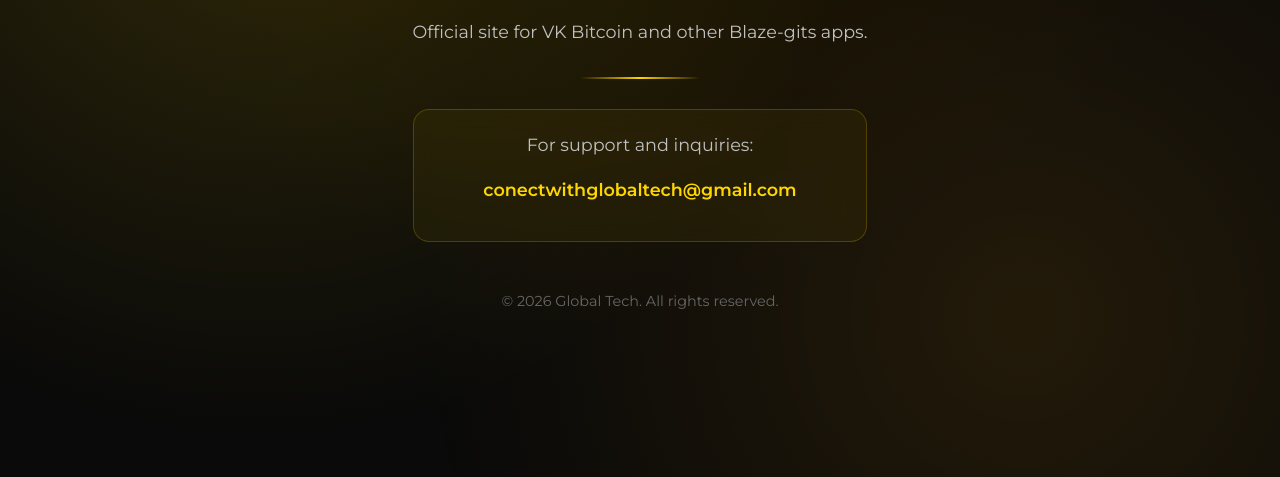
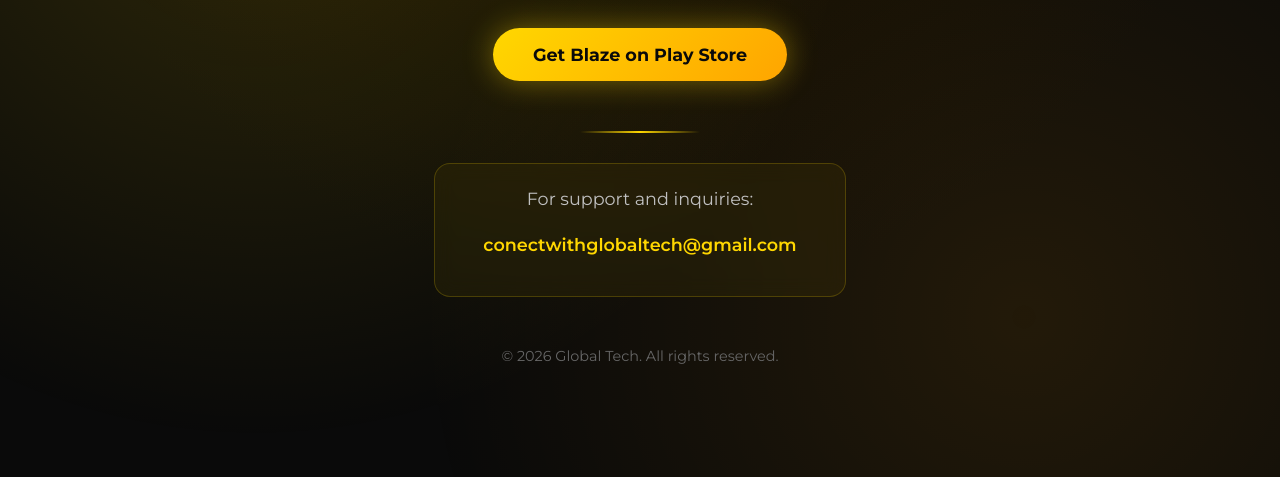
Before and after one commit to Blaze-gits/Blaze-gits.github.io, a plain HTML site: page index.html in a window 1280 px wide. Shown: the part 323-800 px from the top of the page. Drawn offline with Linux system fonts and the light colour scheme.

Commit message:
Update index.html

```diff
--- a/index.html
+++ b/index.html
@@ -3,7 +3,7 @@
 <head>
   <meta charset="UTF-8">
   <meta name="viewport" content="width=device-width, initial-scale=1.0">
-  <title>Blaze-gits - VK Bitcoin</title>
+  <title>Blaze-gits - Blaze</title>
   <meta name="description" content="Official developer site for Blaze-gits apps by Global Tech.">
   <style>
     @import url('https://fonts.googleapis.com/css2?family=Montserrat:wght@400;600;700&display=swap');
@@ -100,6 +100,28 @@
       margin: 30px auto;
     }
 
+    .cta-button {
+      display: inline-block;
+      margin: 20px 0;
+      padding: 16px 40px;
+      background: linear-gradient(135deg, #FFD700 0%, #FFA500 100%);
+      color: #0a0a0a;
+      font-weight: 700;
+      font-size: 1.1rem;
+      text-decoration: none;
+      border-radius: 50px;
+      box-shadow: 0 0 30px rgba(255, 215, 0, 0.4);
+      transition: all 0.3s ease;
+      border: none;
+      cursor: pointer;
+    }
+
+    .cta-button:hover {
+      transform: translateY(-3px);
+      box-shadow: 0 0 40px rgba(255, 215, 0, 0.6);
+      background: linear-gradient(135deg, #FFA500 0%, #FFD700 100%);
+    }
+
     .contact {
       margin-top: 24px;
       padding: 20px;
@@ -130,15 +152,18 @@
     @media (max-width: 600px) {
       h1 { font-size: 2.2rem; }
       .logo { width: 160px; height: 160px; }
+      .cta-button { padding: 14px 32px; font-size: 1rem; }
     }
   </style>
 </head>
 <body>
   <div class="container">
-    <img src="icon.png" alt="VK Bitcoin Logo" class="logo">
+    <img src="icon.png" alt="Blaze Game Logo" class="logo">
     <h1>Blaze-gits</h1>
     <div class="subtitle">Game Developer</div>
-    <p>Official site for VK Bitcoin and other Blaze-gits apps.</p>
+    <p>Official site for Blaze and other Blaze-gits apps.</p>
+
+    <a href="https://play.google.com/store/apps/details?id=com.vikishot.app" class="cta-button" target="_blank" rel="noopener">Get Blaze on Play Store</a>
 
     <div class="divider"></div>
 
```
